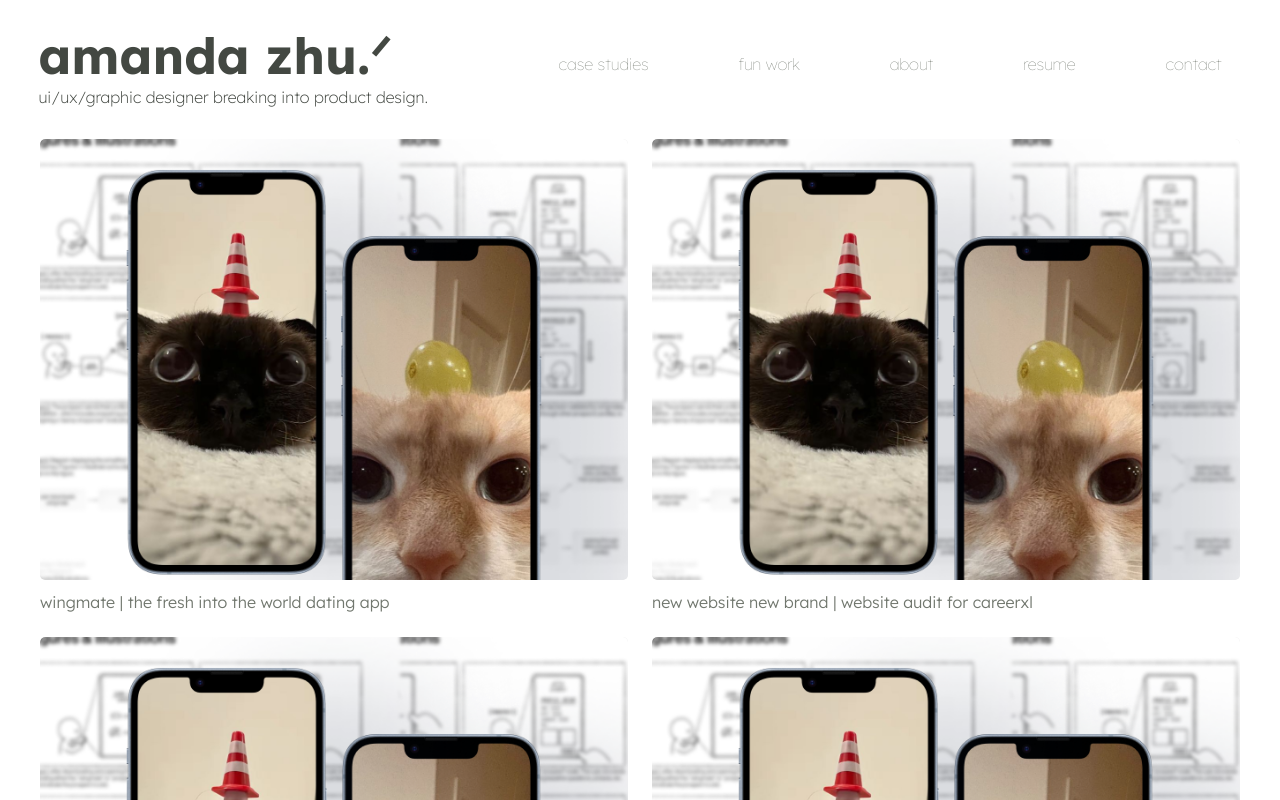
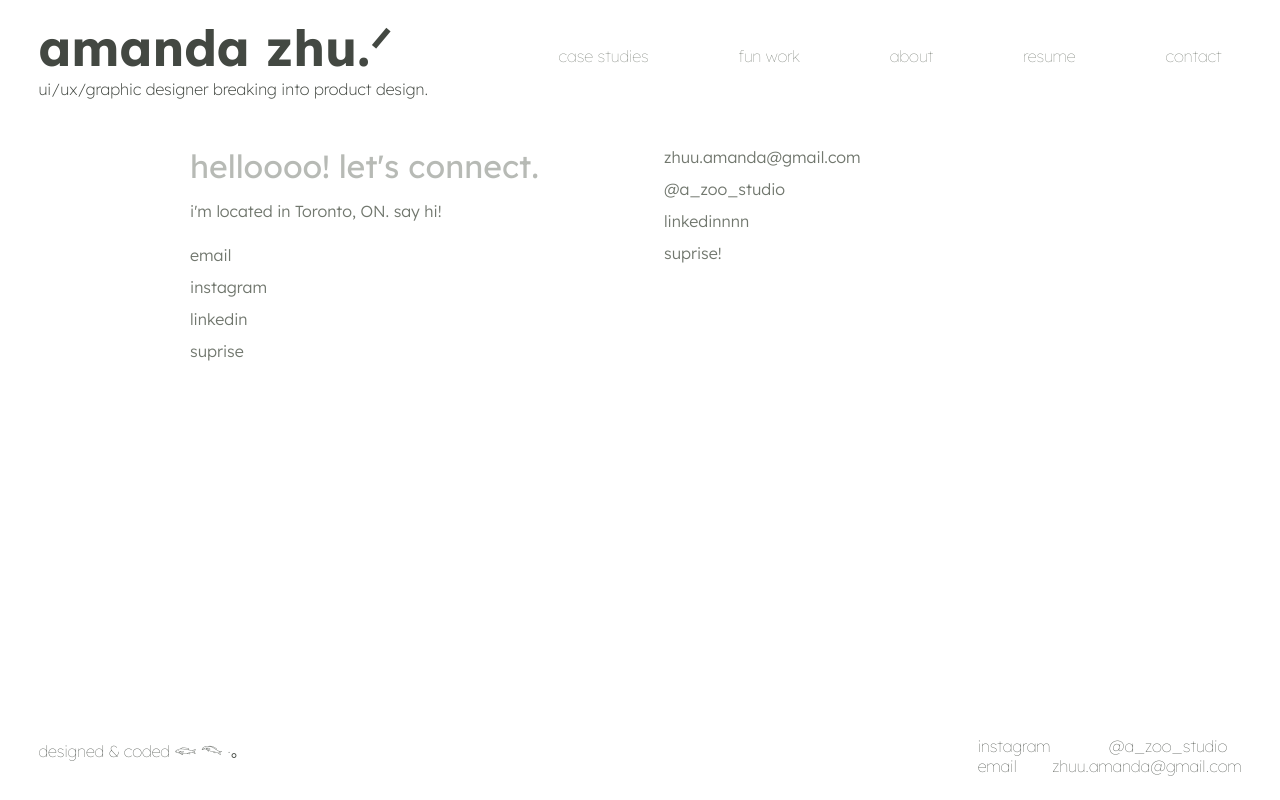
Before and after one commit to jamsnhoney/gallerywebsite, a React (Create React App) app in the folder amandas-gallery/: page /contact in a window 1280 px wide. Shown: the top 800 px of the page. Built offline with nearby package versions, Linux system fonts and the light colour scheme.

Commit message:
contact start

```diff
--- a/amandas-gallery/package.json
+++ b/amandas-gallery/package.json
@@ -9,6 +9,7 @@
     "@testing-library/user-event": "^13.5.0",
     "react": "^19.2.0",
     "react-dom": "^19.2.0",
+    "react-router-dom": "^7.13.0",
     "react-scripts": "5.0.1",
     "web-vitals": "^2.1.4"
   },
--- a/amandas-gallery/src/App.css
+++ b/amandas-gallery/src/App.css
@@ -7,22 +7,16 @@
   font-family: "Lexend", sans-serif;
 }
 
-
-.App-header {
+.app-layout {
   min-height: 100vh;
-  min-width: auto;
   display: flex;
   flex-direction: column;
-  align-items: top;
-  justify-content: top;
-  font-size: calc(10px + 2vmin);
-  color: rgb(89, 41, 41);
+}
+
+.app-main {
+  flex: 1;
 }
 
 body {
-  /* background-image: url("../src/assets/background.png"); */
-  background-repeat: no-repeat;
-  background-size: cover;
-  background-position: center;
   overflow-x: hidden;
 }
--- a/amandas-gallery/src/App.js
+++ b/amandas-gallery/src/App.js
@@ -1,20 +1,53 @@
 import React from "react";
+import { Routes, Route } from "react-router-dom";
 import "./App.css";
 
 import Navbar from "./pages/Navbar";
 import Hero from "./pages/Hero";
 import CaseStudies from "./components/CaseStudies";
+import Contact from "./pages/Contact";
 import Bottom from "./pages/Bottom";
 
-function App() {
+function Layout({ children }) {
+  return (
+    <div className="app-layout">
+      <Navbar />
+      <div className="app-main">{children}</div>
+      <Bottom />
+    </div>
+  );
+}
+
+function HomePage() {
   return (
     <>
-      <Navbar />
       <CaseStudies />
       <Hero />
-      <Bottom />
     </>
   );
 }
 
+function App() {
+  return (
+    <Routes>
+      <Route
+        path="/"
+        element={
+          <Layout>
+            <HomePage />
+          </Layout>
+        }
+      />
+      <Route
+        path="/contact"
+        element={
+          <Layout>
+            <Contact />
+          </Layout>
+        }
+      />
+    </Routes>
+  );
+}
+
 export default App;
--- a/amandas-gallery/src/index.js
+++ b/amandas-gallery/src/index.js
@@ -1,5 +1,6 @@
 import React from 'react';
 import ReactDOM from 'react-dom/client';
+import { BrowserRouter } from 'react-router-dom';
 import './index.css';
 import App from './App';
 import reportWebVitals from './reportWebVitals';
@@ -7,7 +8,9 @@ import reportWebVitals from './reportWebVitals';
 const root = ReactDOM.createRoot(document.getElementById('root'));
 root.render(
   <React.StrictMode>
-    <App />
+    <BrowserRouter>
+      <App />
+    </BrowserRouter>
   </React.StrictMode>
 );
 
--- /dev/null
+++ b/amandas-gallery/src/pages/Contact.js
@@ -0,0 +1,47 @@
+import React from "react";
+import "../pretty/Contact.css";
+
+function Contact() {
+  return (
+    <main className="contact-page">
+      <div className="contact-container">
+        <div className="contact-left">
+          <h1 className="contact-header">helloooo! let's connect.</h1>
+          <p className="contact-location">i'm located in Toronto, ON. say hi!</p>
+          <div className="contact-labels">
+            <span>email</span>
+            <span>instagram</span>
+            <span>linkedin</span>
+            <span>suprise</span>
+          </div>
+        </div>
+        <div className="contact-right">
+          <a href="mailto:zhuu.amanda@gmail.com">zhuu.amanda@gmail.com</a>
+          <a
+            href="https://www.instagram.com/a_zoo_studio/"
+            target="_blank"
+            rel="noopener noreferrer"
+          >
+            @a_zoo_studio
+          </a>
+          <a
+            href="https://www.linkedin.com/in/amanda-zhu-b01422242/"
+            target="_blank"
+            rel="noopener noreferrer"
+          >
+            linkedinnnn
+          </a>
+          <a
+            href="https://www.youtube.com/watch?v=V7KjHLRGdrc"
+            target="_blank"
+            rel="noopener noreferrer"
+          >
+            suprise!
+          </a>
+        </div>
+      </div>
+    </main>
+  );
+}
+
+export default Contact;
--- a/amandas-gallery/src/pages/Navbar.js
+++ b/amandas-gallery/src/pages/Navbar.js
@@ -1,4 +1,5 @@
 import { useState } from "react";
+import { Link } from "react-router-dom";
 import "../pretty/Navbar.css";
 
 function Navbar() {
@@ -6,14 +7,15 @@ function Navbar() {
 
   return (
     <div className="top">
-      <div className="hello">
-        <div className="title">
-          <h1>amanda zhu.ᐟ</h1>
+      <Link to="/" className="hello-link">
+        <div className="hello">
+          <div className="title">
+            <h1>amanda zhu.ᐟ</h1>
+          </div>
+          <p>ui/ux/graphic designer breaking into product design. </p>
         </div>
-        <p>ui/ux/graphic designer breaking into product design. </p>
-      </div>
+      </Link>
 
-      {/* navbar */}
       <div className="navbar">
         <div
           className={`hamburger ${menuOpen ? "open" : ""}`}
@@ -25,11 +27,11 @@ function Navbar() {
         </div>
 
         <div className={`nav-links ${menuOpen ? "show" : ""}`}>
-          <a href="#case-studies">case studies</a>
-          <a href="#fun-work">fun work</a>
-          <a href="#about">about</a>
+          <a href="/#case-studies">case studies</a>
+          <a href="/#fun-work">fun work</a>
+          <a href="/#about">about</a>
           <a href="/AMANDA_ZHU.pdf" target="_blank" rel="noopener noreferrer">resume</a>
-          <a href="#contact">contact</a>
+          <Link to="/contact" onClick={() => setMenuOpen(false)}>contact</Link>
         </div>
       </div>
     </div>
--- /dev/null
+++ b/amandas-gallery/src/pretty/Contact.css
@@ -0,0 +1,93 @@
+.contact-page {
+  flex: 1;
+  padding: 3rem 3vw 4rem;
+  box-sizing: border-box;
+}
+
+.contact-container {
+  display: grid;
+  grid-template-columns: 1fr 1fr;
+  gap: 3rem;
+  max-width: 900px;
+  margin: 0 auto;
+  align-items: start;
+}
+
+.contact-left {
+  display: flex;
+  flex-direction: column;
+  gap: 1rem;
+}
+
+.contact-header {
+  font-family: "Lexend", sans-serif;
+  font-size: 32px;
+  color: #71776E;
+  opacity: 0.5;
+  font-weight: 400;
+  margin: 0;
+  line-height: 1.2;
+}
+
+.contact-location {
+  font-family: "Lexend", sans-serif;
+  font-size: 16px;
+  color: #71776E;
+  margin: 0;
+  font-weight: 300;
+}
+
+.contact-labels {
+  display: flex;
+  flex-direction: column;
+  gap: 0.75rem;
+  margin-top: 0.5rem;
+}
+
+.contact-labels span {
+  font-family: "Lexend", sans-serif;
+  font-size: 16px;
+  color: #71776E;
+  font-weight: 300;
+  cursor: default;
+}
+
+.contact-right {
+  display: flex;
+  flex-direction: column;
+  gap: 0.75rem;
+  align-items: flex-start;
+}
+
+.contact-right a {
+  font-family: "Lexend", sans-serif;
+  font-size: 16px;
+  color: #71776E;
+  font-weight: 300;
+  text-decoration: none;
+  transition: color 0.3s ease;
+}
+
+.contact-right a:hover {
+  color: #9cba7c;
+}
+
+.contact-surprise {
+  font-family: "Lexend", sans-serif;
+  font-size: 16px;
+  color: #71776E;
+  font-weight: 300;
+  cursor: pointer;
+}
+
+@media (max-width: 767px) {
+  .contact-container {
+    grid-template-columns: 1fr;
+    gap: 2rem;
+    padding: 0 1rem;
+  }
+
+  .contact-header {
+    font-size: 28px;
+  }
+}
--- a/amandas-gallery/src/pretty/Navbar.css
+++ b/amandas-gallery/src/pretty/Navbar.css
@@ -3,9 +3,18 @@
   flex-direction: row;
   justify-content: space-between;
   align-items: flex-start;
-  padding-top: 3vh;
+  padding-top: 2vh;
   padding-left: 3vw;
   padding-right: 3vw;
+  position: sticky;
+  top: 0;
+  z-index: 100;
+  background: #fff;
+}
+
+.hello-link {
+  text-decoration: none;
+  color: inherit;
 }
 
 .title {
```
Also changed, not shown: 1 other file (tests, documents, lock files or other folders).
